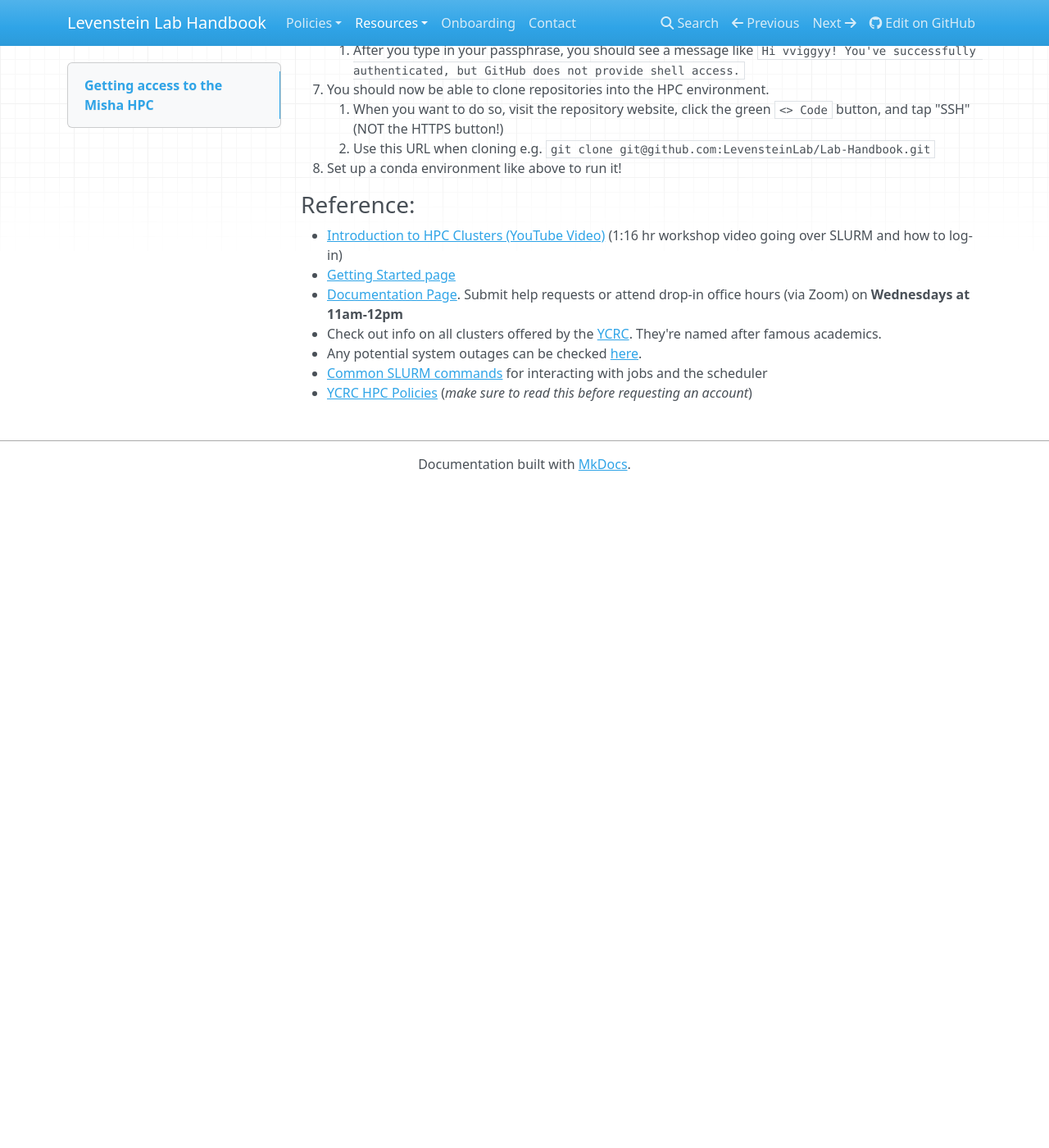
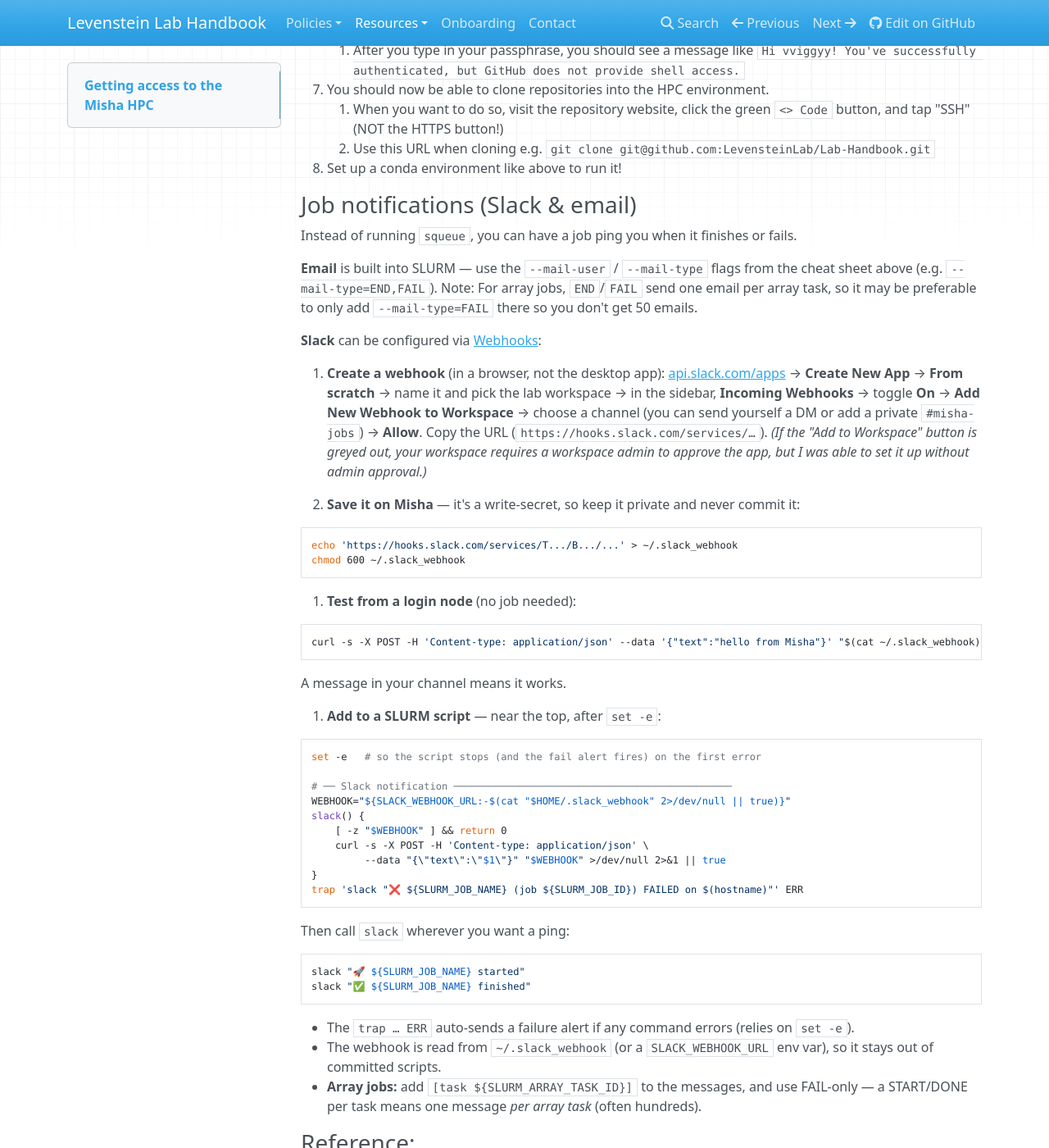
Before and after one commit to LevensteinLab/Lab-Handbook, an MkDocs documentation site: the page built from docs/Resources/hpc.md, in a window 1280 px wide and 1400 px high, scrolled down 3401 px. Shown: the whole window at 82% size. Built offline with MkDocs 1.6.1, drawn with Linux system fonts in a browser that asks for light colours; nearby versions of some CDN libraries; before the commit the page ends 3995 px from its top, so only the background shows below that.

Commit message:
adding info about Slack notifications for Misha

````diff
--- a/docs/Resources/hpc.md
+++ b/docs/Resources/hpc.md
@@ -126,6 +126,51 @@ At first, attempting to clone a repository in the standard way (e.g. `git clone
 8. Set up a conda environment like above to run it!
 
 
+### Job notifications (Slack & email)
+Instead of running `squeue`, you can have a job ping you when it finishes or fails.
+
+**Email** is built into SLURM — use the `--mail-user` / `--mail-type` flags from the cheat sheet above (e.g. `--mail-type=END,FAIL`). Note: For array jobs, `END`/`FAIL` send one email per array task, so it may be preferable to only add `--mail-type=FAIL` there so you don't get 50 emails.
+
+**Slack** can be configured via [Webhooks](https://api.slack.com/messaging/webhooks):
+
+1. **Create a webhook** (in a browser, not the desktop app): [api.slack.com/apps](https://api.slack.com/apps) → **Create New App** → **From scratch** → name it and pick the lab workspace → in the sidebar, **Incoming Webhooks** → toggle **On** → **Add New Webhook to Workspace** → choose a channel (you can send yourself a DM or add a private `#misha-jobs`) → **Allow**. Copy the URL (`https://hooks.slack.com/services/…`). *(If the "Add to Workspace" button is greyed out, your workspace requires a workspace admin to approve the app, but I was able to set it up without admin approval.)*
+
+2. **Save it on Misha** — it's a write-secret, so keep it private and never commit it:
+```bash
+echo 'https://hooks.slack.com/services/T.../B.../...' > ~/.slack_webhook
+chmod 600 ~/.slack_webhook
+```
+
+3. **Test from a login node** (no job needed):
+```bash
+curl -s -X POST -H 'Content-type: application/json' --data '{"text":"hello from Misha"}' "$(cat ~/.slack_webhook)"
+```
+A message in your channel means it works.
+
+4. **Add to a SLURM script** — near the top, after `set -e`:
+```bash
+set -e   # so the script stops (and the fail alert fires) on the first error
+
+# ── Slack notification ───────────────────────────────────────────────
+WEBHOOK="${SLACK_WEBHOOK_URL:-$(cat "$HOME/.slack_webhook" 2>/dev/null || true)}"
+slack() {
+    [ -z "$WEBHOOK" ] && return 0
+    curl -s -X POST -H 'Content-type: application/json' \
+         --data "{\"text\":\"$1\"}" "$WEBHOOK" >/dev/null 2>&1 || true
+}
+trap 'slack "❌ ${SLURM_JOB_NAME} (job ${SLURM_JOB_ID}) FAILED on $(hostname)"' ERR
+```
+Then call `slack` wherever you want a ping:
+```bash
+slack "🚀 ${SLURM_JOB_NAME} started"
+slack "✅ ${SLURM_JOB_NAME} finished"
+```
+
+* The `trap … ERR` auto-sends a failure alert if any command errors (relies on `set -e`).
+* The webhook is read from `~/.slack_webhook` (or a `SLACK_WEBHOOK_URL` env var), so it stays out of committed scripts.
+* **Array jobs:** add `[task ${SLURM_ARRAY_TASK_ID}]` to the messages, and use FAIL-only — a START/DONE per task means one message *per array task* (often hundreds).
+
+
 ### Reference:
 * [Introduction to HPC Clusters (YouTube Video)](https://www.youtube.com/watch?v=SaiXaC0jRjE&t=2s) (1:16 hr workshop video going over SLURM and how to log-in)
 * [Getting Started page](https://docs.ycrc.yale.edu/clusters-at-yale/)
````
